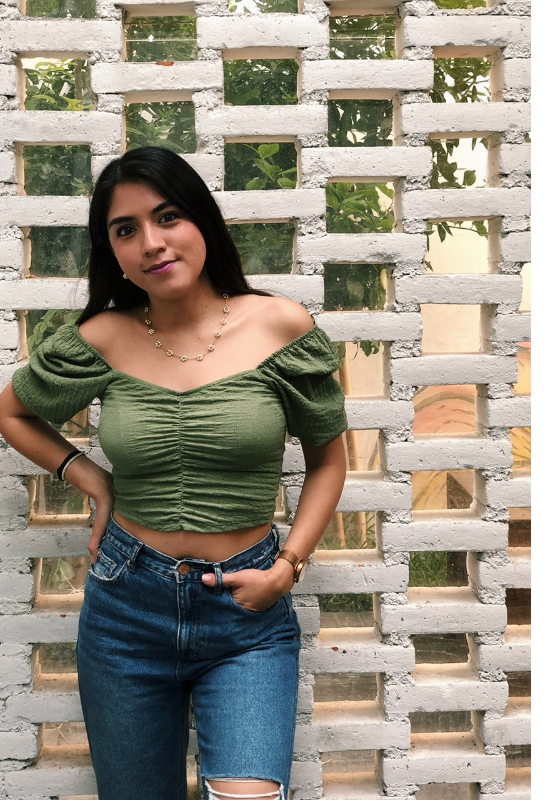
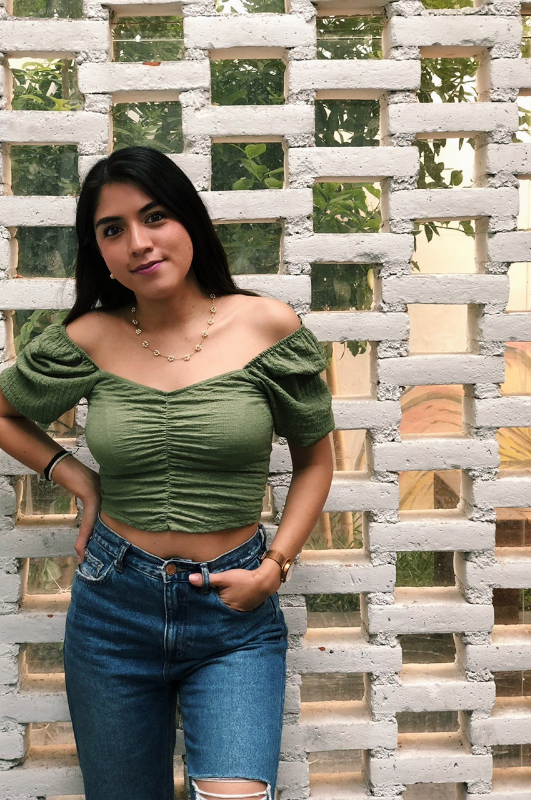
Before and after one commit to sandhv/TarjetaPresentacion1, a plain HTML site: page index.html in a window 1280 px wide. Shown: the full height of the page, 0-552 px from the left. Drawn offline with Linux system fonts and the light colour scheme; a web font is replaced by a local one.

Commit message:
img acomodo

```diff
--- a/style.css
+++ b/style.css
@@ -18,7 +18,7 @@ html, body {
     width: 100%;
     height: 400px;
     object-fit: cover;
-    object-position: 90% 5%;
+    object-position: 30% 40%;
 }
 
 .content {
@@ -107,7 +107,7 @@ html, body {
         width: 100%;
         height: 500px;
         object-fit: cover;
-        object-position: 90% 0%;
+        object-position: 50% 30%
     }
 
     .content h2{
@@ -142,7 +142,7 @@ html, body {
     .image img {
         width: 100%;
         height: 100%;
-        object-position: 60% 0%;
+        object-position: 80% 50%;
     }
 
     .content h2{
```
